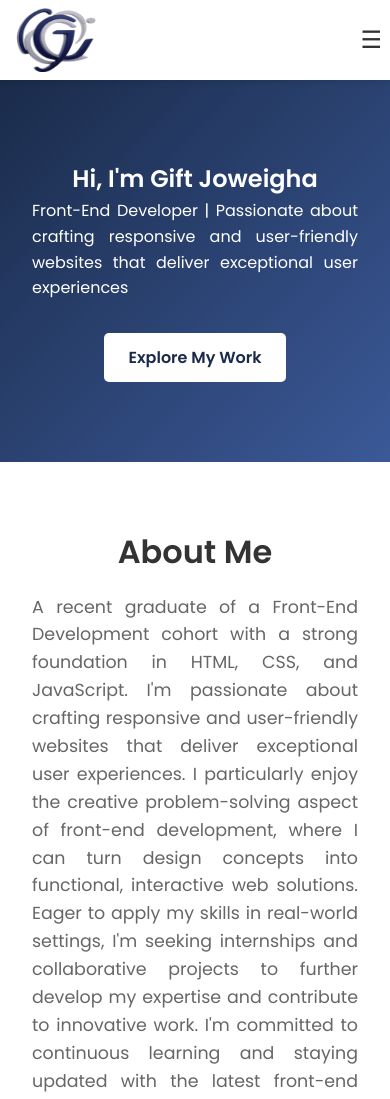
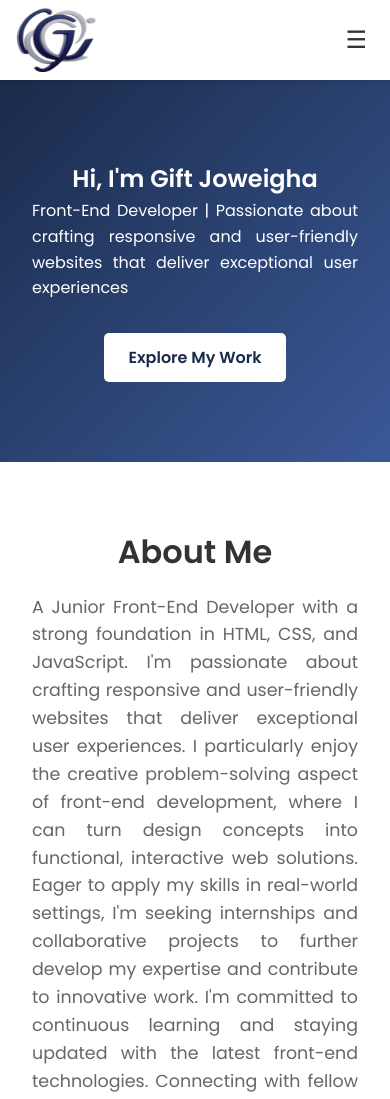
Before and after one commit to Geephted/main_portfolio, a plain HTML site: page index.html in a window 390 px wide. Shown: the top 1099 px of the page. Drawn offline with Linux system fonts and the light colour scheme.

Commit message:
portfolio

```diff
--- a/index.html
+++ b/index.html
@@ -37,7 +37,7 @@
         <section id="about" class="about">
             <h2>About Me</h2>
             <p class="center">
-            A recent graduate of a Front-End Development cohort with a strong foundation in HTML, CSS, and JavaScript. I'm passionate about crafting responsive and user-friendly websites that deliver exceptional user experiences. I particularly enjoy the creative problem-solving aspect of front-end development, where I can turn design concepts into functional, interactive web solutions.
+            A Junior Front-End Developer with a strong foundation in HTML, CSS, and JavaScript. I'm passionate about crafting responsive and user-friendly websites that deliver exceptional user experiences. I particularly enjoy the creative problem-solving aspect of front-end development, where I can turn design concepts into functional, interactive web solutions.
             Eager to apply my skills in real-world settings, I'm seeking internships and collaborative projects to further develop my expertise and contribute to innovative work. I'm committed to continuous learning and staying updated with the latest front-end technologies. Connecting with fellow developers is important to me, as I believe that shared knowledge and collaboration lead to greater innovation.
             Explore my projects below, demonstrating my capabilities. I'm eager to connect with like-minded professionals to explore potential opportunities.
 
--- a/styles.css
+++ b/styles.css
@@ -81,6 +81,7 @@ nav {
     display: none;
     font-size: 1.5rem;
     cursor: pointer;
+    margin-right: 15px;
 }
 
 /* Hero Section */
```
